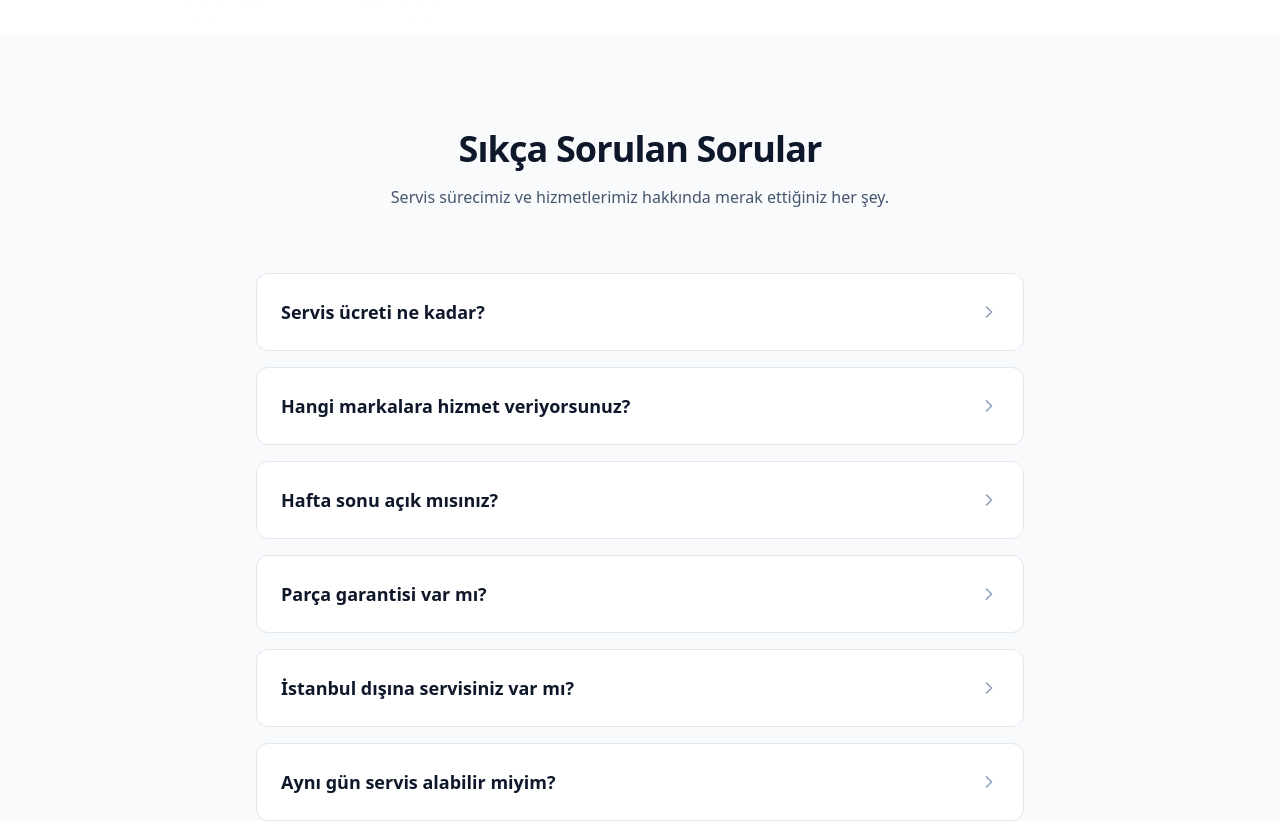
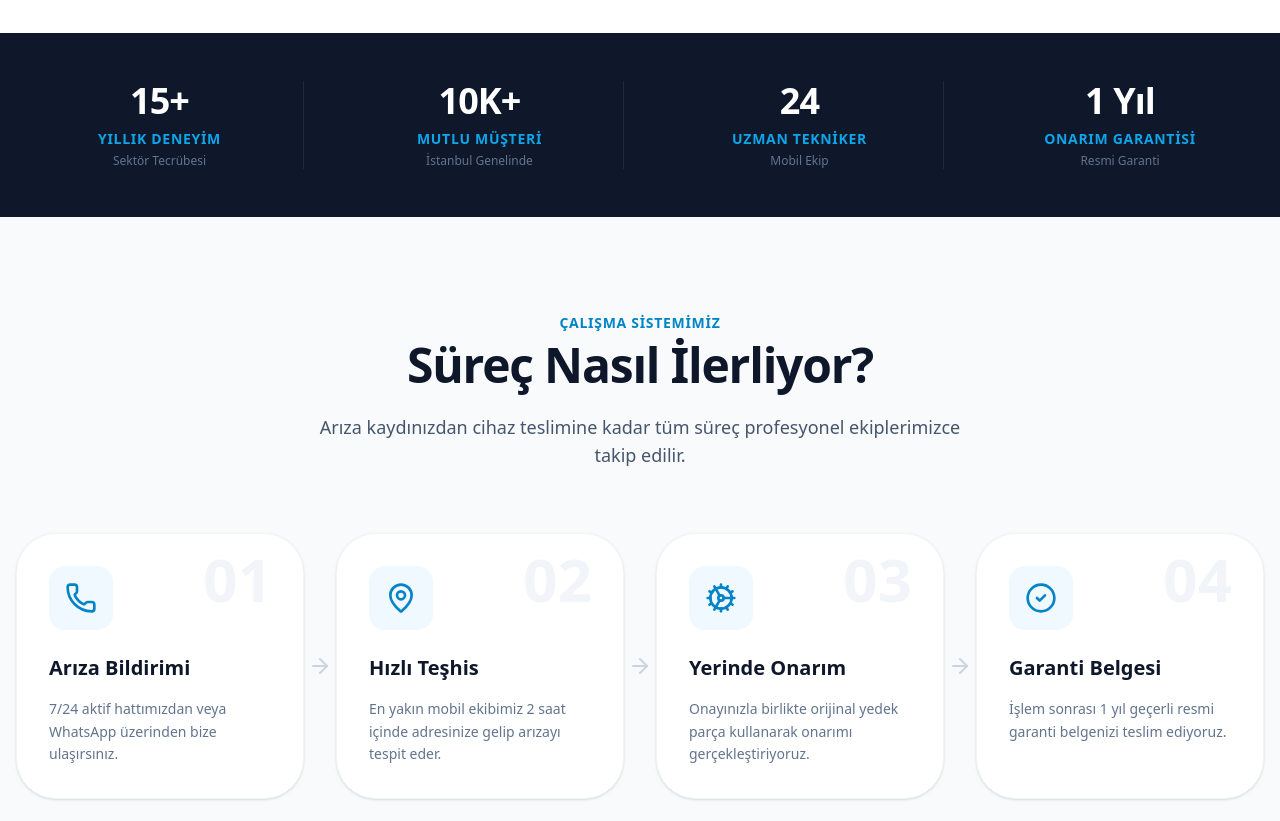
Before and after one commit to gokhanazp/endustriyel-mutfak, a Next.js app: page / in a window 1280 px wide. Shown: the part 5520-6341 px from the top of the page. Built offline with nearby package versions, Linux system fonts and the light colour scheme.

Commit message:
Enhancement: Added stats and process sections, triggered stable build

```diff
--- a/app/page.tsx
+++ b/app/page.tsx
@@ -314,6 +314,64 @@ export default function Home() {
         </div>
       </section>
 
+      {/* Trust Stats Section */}
+      <section className="py-12 bg-slate-900">
+        <div className="container mx-auto px-4">
+          <div className="grid grid-cols-2 lg:grid-cols-4 gap-8">
+            {[
+              { label: "Yıllık Deneyim", value: "15+", sub: "Sektör Tecrübesi" },
+              { label: "Mutlu Müşteri", value: "10K+", sub: "İstanbul Genelinde" },
+              { label: "Uzman Tekniker", value: "24", sub: "Mobil Ekip" },
+              { label: "Onarım Garantisi", value: "1 Yıl", sub: "Resmi Garanti" }
+            ].map((stat, i) => (
+              <div key={i} className="text-center border-r border-slate-800 last:border-0">
+                <div className="text-4xl font-bold text-white mb-2 tracking-tight">{stat.value}</div>
+                <div className="text-primary-500 font-bold text-sm uppercase tracking-wider mb-1">{stat.label}</div>
+                <div className="text-slate-500 text-xs">{stat.sub}</div>
+              </div>
+            ))}
+          </div>
+        </div>
+      </section>
+
+      {/* Service Process Section */}
+      <section className="py-24 bg-slate-50 relative overflow-hidden">
+        <div className="container mx-auto px-4">
+          <div className="text-center mb-16">
+            <span className="text-primary-600 font-bold tracking-wider uppercase text-sm mb-2 block">Çalışma Sistemimiz</span>
+            <h2 className="text-3xl md:text-5xl font-bold text-slate-900 mb-6 font-display">Süreç Nasıl İlerliyor?</h2>
+            <p className="text-slate-600 text-lg max-w-2xl mx-auto">
+              Arıza kaydınızdan cihaz teslimine kadar tüm süreç profesyonel ekiplerimizce takip edilir.
+            </p>
+          </div>
+
+          <div className="grid grid-cols-1 md:grid-cols-2 lg:grid-cols-4 gap-8">
+            {[
+              { step: "01", title: "Arıza Bildirimi", desc: "7/24 aktif hattımızdan veya WhatsApp üzerinden bize ulaşırsınız.", icon: Phone },
+              { step: "02", title: "Hızlı Teşhis", desc: "En yakın mobil ekibimiz 2 saat içinde adresinize gelip arızayı tespit eder.", icon: MapPin },
+              { step: "03", title: "Yerinde Onarım", desc: "Onayınızla birlikte orijinal yedek parça kullanarak onarımı gerçekleştiriyoruz.", icon: Cog },
+              { step: "04", title: "Garanti Belgesi", desc: "İşlem sonrası 1 yıl geçerli resmi garanti belgenizi teslim ediyoruz.", icon: CheckCircle2 }
+            ].map((item, i) => (
+              <div key={i} className="relative group">
+                <div className="bg-white p-8 rounded-[2.5rem] shadow-sm border border-slate-100 h-full hover:shadow-2xl hover:-translate-y-2 transition-all duration-500">
+                  <div className="text-6xl font-black text-slate-100 group-hover:text-primary-50 transition-colors absolute top-4 right-8">{item.step}</div>
+                  <div className="w-16 h-16 bg-primary-50 rounded-2xl flex items-center justify-center mb-6 text-primary-600 group-hover:bg-primary-600 group-hover:text-white transition-all duration-300">
+                    <item.icon className="h-8 w-8" />
+                  </div>
+                  <h3 className="text-xl font-bold text-slate-900 mb-4">{item.title}</h3>
+                  <p className="text-slate-500 text-sm leading-relaxed">{item.desc}</p>
+                </div>
+                {i < 3 && (
+                  <div className="hidden lg:block absolute top-1/2 -right-4 translate-x-1/2 -translate-y-1/2 z-10">
+                    <ArrowRight className="h-6 w-6 text-slate-300" />
+                  </div>
+                )}
+              </div>
+            ))}
+          </div>
+        </div>
+      </section>
+
       {/* FAQ Section with JSON-LD */}
       <section className="py-24 bg-slate-50">
         <div className="container mx-auto px-4">
```
